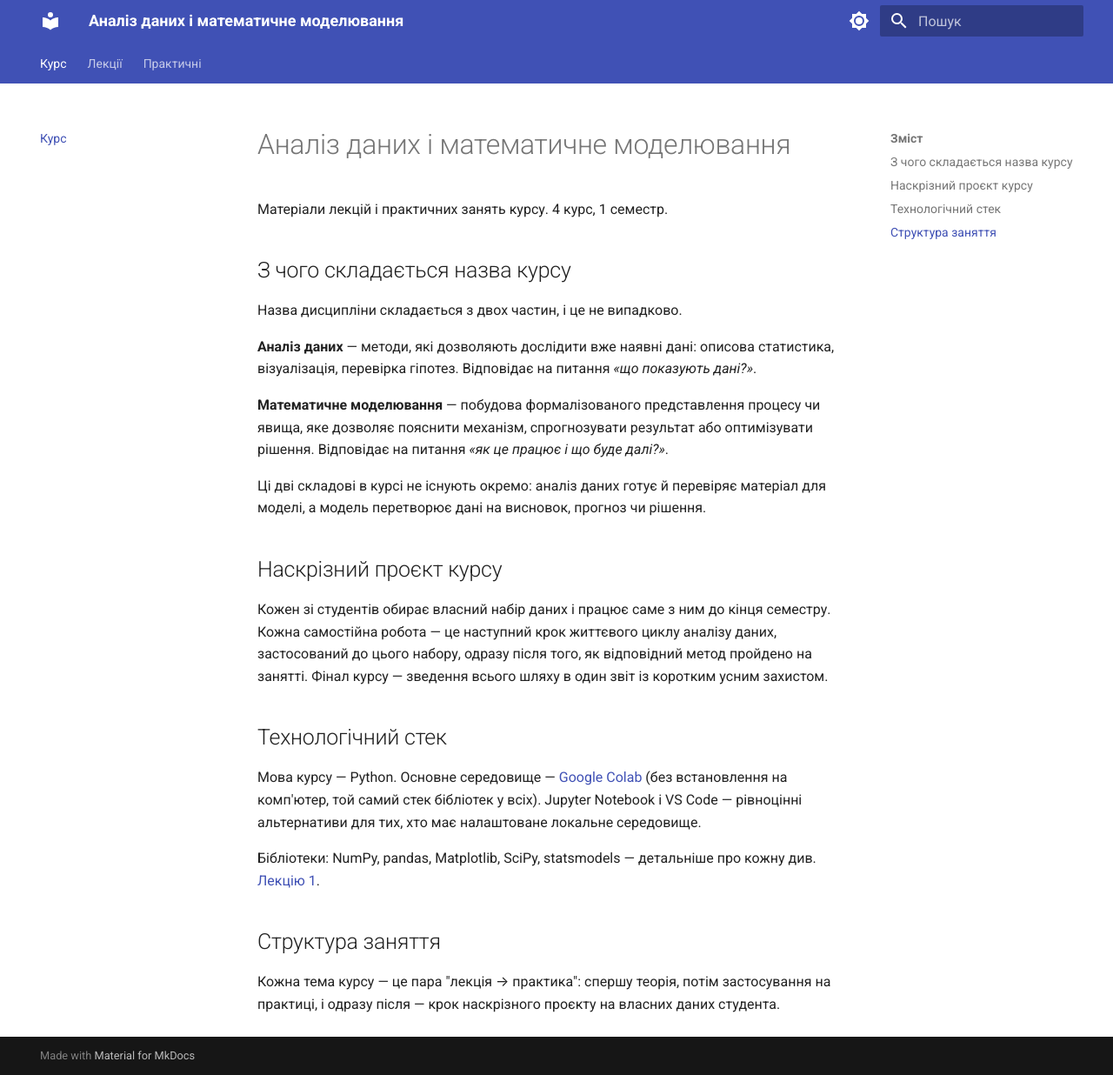
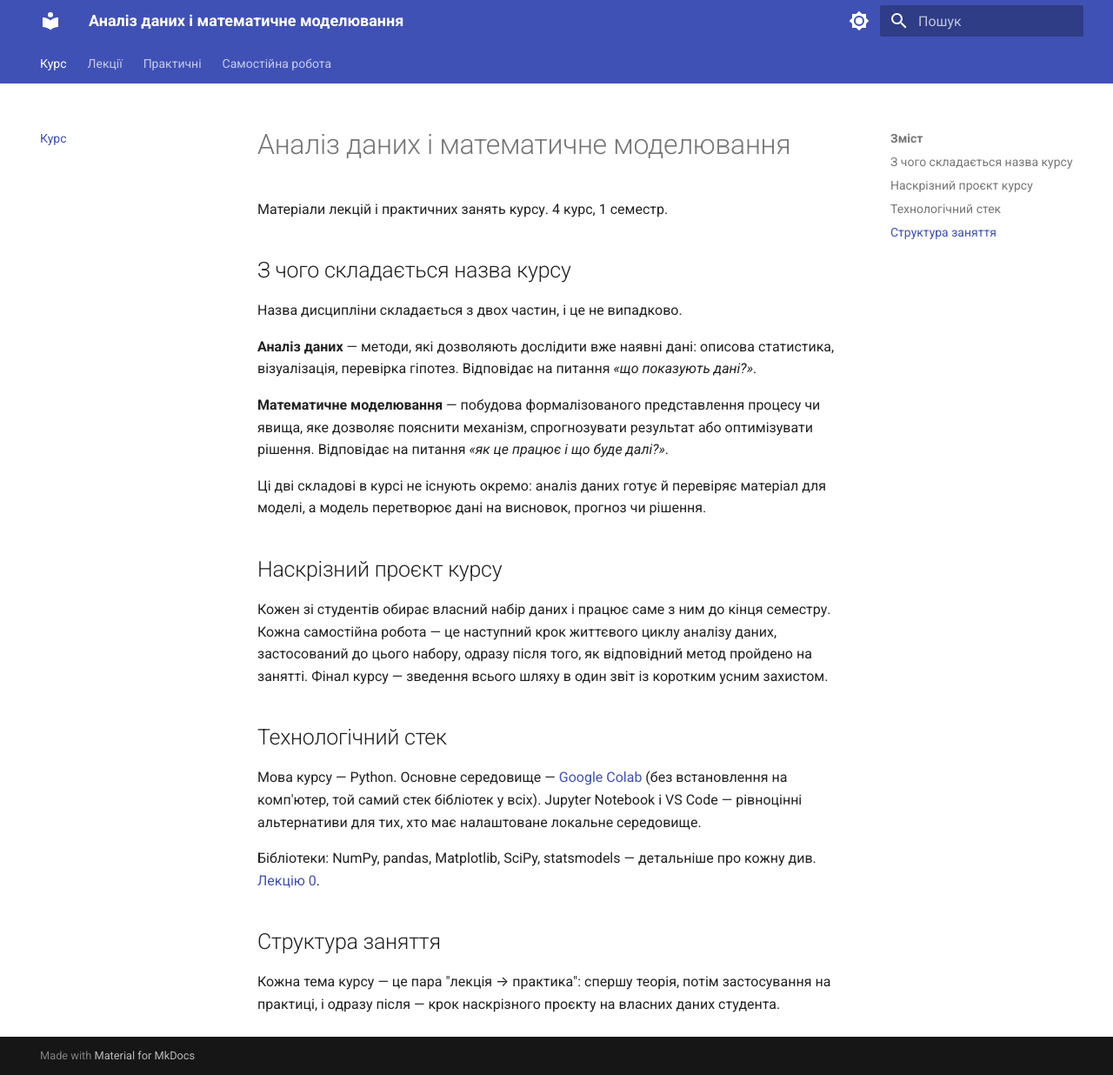
Before and after one commit to My-CD-ROM/data-analysis-course, an MkDocs documentation site: the page built from docs/index.md, in a window 1280 px wide and 1236 px high. Shown: the whole window at 87% size. Built offline with MkDocs 1.6.1 and Material for MkDocs 9.7.7, drawn with Linux system fonts in a browser that asks for light colours.

Commit message:
chore: update nav and enable mermaid fences

```diff
--- a/docs/index.md
+++ b/docs/index.md
@@ -33,7 +33,7 @@
 локальне середовище.
 
 Бібліотеки: NumPy, pandas, Matplotlib, SciPy, statsmodels — детальніше про
-кожну див. [Лекцію 1](lectures/01-vstup.md).
+кожну див. [Лекцію 0](lectures/00-vstup.md).
 
 ## Структура заняття
 
--- a/mkdocs.yml
+++ b/mkdocs.yml
@@ -28,7 +28,11 @@
 markdown_extensions:
   - admonition
   - pymdownx.highlight
-  - pymdownx.superfences
+  - pymdownx.superfences:
+      custom_fences:
+        - name: mermaid
+          class: mermaid
+          format: !!python/name:pymdownx.superfences.fence_code_format
   - pymdownx.details
   - tables
   - toc:
@@ -38,32 +42,32 @@
   - Курс: index.md
   - Лекції:
       - "Модуль 1. Інструменти, дані та описова статистика":
-          - "1. Вступ": lectures/01-vstup.md
-          - "2. NumPy: масиви і векторизовані обчислення": lectures/02-numpy.md
-          - "3. pandas: Series, DataFrame, індекс, відбір і обчислювані стовпці": lectures/03-pandas.md
-          - "4. Шкали вимірювання і типи змінних": lectures/04-tidy-data.md
-          - "5. Чищення даних: пропуски, дублікати, типи, кодування": lectures/05-cleaning.md
-          - "6. Частотний розподіл однієї змінної: варіаційний ряд і гістограма": lectures/06-frequency-distribution.md
-          - "7. Міри розсіювання і форма розподілу": lectures/07-dispersion-visualization.md
-          - "8. Принципи коректної візуалізації і типові спотворення": lectures/08-visualization-grouping.md
-          - "9. Похідні змінні: дискретизація, масштабування, кодування категорій": lectures/09-derived-variables.md
+          - "0. Вступ": lectures/00-vstup.md
+          - "1. NumPy: масиви і векторизовані обчислення": lectures/01-numpy.md
+          - "2. pandas: Series, DataFrame, індекс, відбір і обчислювані стовпці": lectures/02-pandas.md
+          - "3. Шкали вимірювання і типи змінних": lectures/03-tidy-data.md
+          - "4. Чищення даних: пропуски, дублікати, типи, кодування": lectures/04-cleaning.md
+          - "5. Частотний розподіл однієї змінної: варіаційний ряд і гістограма": lectures/05-frequency-distribution.md
+          - "6. Міри розсіювання і форма розподілу": lectures/06-dispersion-visualization.md
+          - "7. Принципи коректної візуалізації і типові спотворення": lectures/07-visualization-grouping.md
+          - "8. Похідні змінні: дискретизація, масштабування, кодування категорій": lectures/08-derived-variables.md
       - "Модуль 2. Випадковість, розподіли і статистичний висновок":
-          - "10. Випадкові події та ймовірність": lectures/10-probability.md
-          - "11. Неперервні й дискретні розподіли: рівномірний, нормальний, експоненційний, біноміальний, Пуассона": lectures/11-distributions.md
-          - "12. Закон великих чисел і центральна гранична теорема": lectures/12-clt-lln.md
-          - "13. Довірчі інтервали": lectures/13-confidence-intervals.md
-          - "14. Перевірка статистичних гіпотез: логіка, p-value, помилки I і II роду": lectures/14-hypothesis-testing.md
-          - "15. Параметричні критерії порівняння середніх і дисперсій": lectures/15-parametric-tests.md
-          - "16. Критерії узгодженості й перевірка нормальності": lectures/16-goodness-of-fit.md
+          - "9. Випадкові події та ймовірність": lectures/09-probability.md
+          - "10. Неперервні й дискретні розподіли: рівномірний, нормальний, експоненційний, біноміальний, Пуассона": lectures/10-distributions.md
+          - "11. Закон великих чисел і центральна гранична теорема": lectures/11-clt-lln.md
+          - "12. Довірчі інтервали": lectures/12-confidence-intervals.md
+          - "13. Перевірка статистичних гіпотез: логіка, p-value, помилки I і II роду": lectures/13-hypothesis-testing.md
+          - "14. Параметричні критерії порівняння середніх і дисперсій": lectures/14-parametric-tests.md
+          - "15. Критерії узгодженості й перевірка нормальності": lectures/15-goodness-of-fit.md
       - "Модуль 3. Залежності, регресія та математичні моделі":
-          - "17. Кореляційний аналіз: Пірсон, Спірмен і обмеження застосування": lectures/17-correlation.md
-          - "18. Множинна лінійна регресія: побудова, діагностика, інтерпретація": lectures/18-multiple-regression.md
-          - "19. Поняття математичної моделі й етапи моделювання": lectures/19-model-classification.md
-          - "20. Задачі оптимізації та лінійне програмування": lectures/20-optimization.md
+          - "16. Кореляційний аналіз: Пірсон, Спірмен і обмеження застосування": lectures/16-correlation.md
+          - "17. Множинна лінійна регресія: побудова, діагностика, інтерпретація": lectures/17-multiple-regression.md
+          - "18. Поняття математичної моделі й етапи моделювання": lectures/18-model-classification.md
+          - "19. Задачі оптимізації та лінійне програмування": lectures/19-optimization.md
       - "Модуль 4. Випадковість у моделюванні, часові ряди та машинне навчання":
-          - "21. Генерація випадкових чисел і випадкових потоків": lectures/21-monte-carlo.md
-          - "22. Часові ряди: структура і згладжування": lectures/22-time-series.md
-          - "23. Машинне навчання: постановка задачі, навчальна і тестова вибірки, перенавчання, метрики якості (огляд)": lectures/23-ml-intro.md
+          - "20. Генерація випадкових чисел і випадкових потоків": lectures/20-monte-carlo.md
+          - "21. Часові ряди: структура і згладжування": lectures/21-time-series.md
+          - "22. Машинне навчання: постановка задачі, навчальна і тестова вибірки, перенавчання, метрики якості (огляд)": lectures/22-ml-intro.md
   - Практичні:
       - "Модуль 1. Інструменти, дані та описова статистика":
           - "1. Робоче середовище і NumPy: віртуальне середовище, ноутбук, масиви й векторизовані обчислення": practice/01-numpy-env.md
@@ -91,3 +95,9 @@
       - "Модуль 4. Випадковість у моделюванні, часові ряди та машинне навчання":
           - "21. Метод Монте-Карло: обчислення площі та інтеграла, оцінка сподівання, збіжність за кількістю випробувань": practice/21-monte-carlo.md
           - "22. Часовий ряд: побудова, ковзне середнє, виділення тренду і прогноз на кілька кроків": practice/22-time-series.md
+  - Самостійна робота:
+      - "Огляд і графік": independent-study/index.md
+      - "Модуль 1": independent-study/module1.md
+      - "Модуль 2": independent-study/module2.md
+      - "Модуль 3": independent-study/module3.md
+      - "Модуль 4": independent-study/module4.md
```
